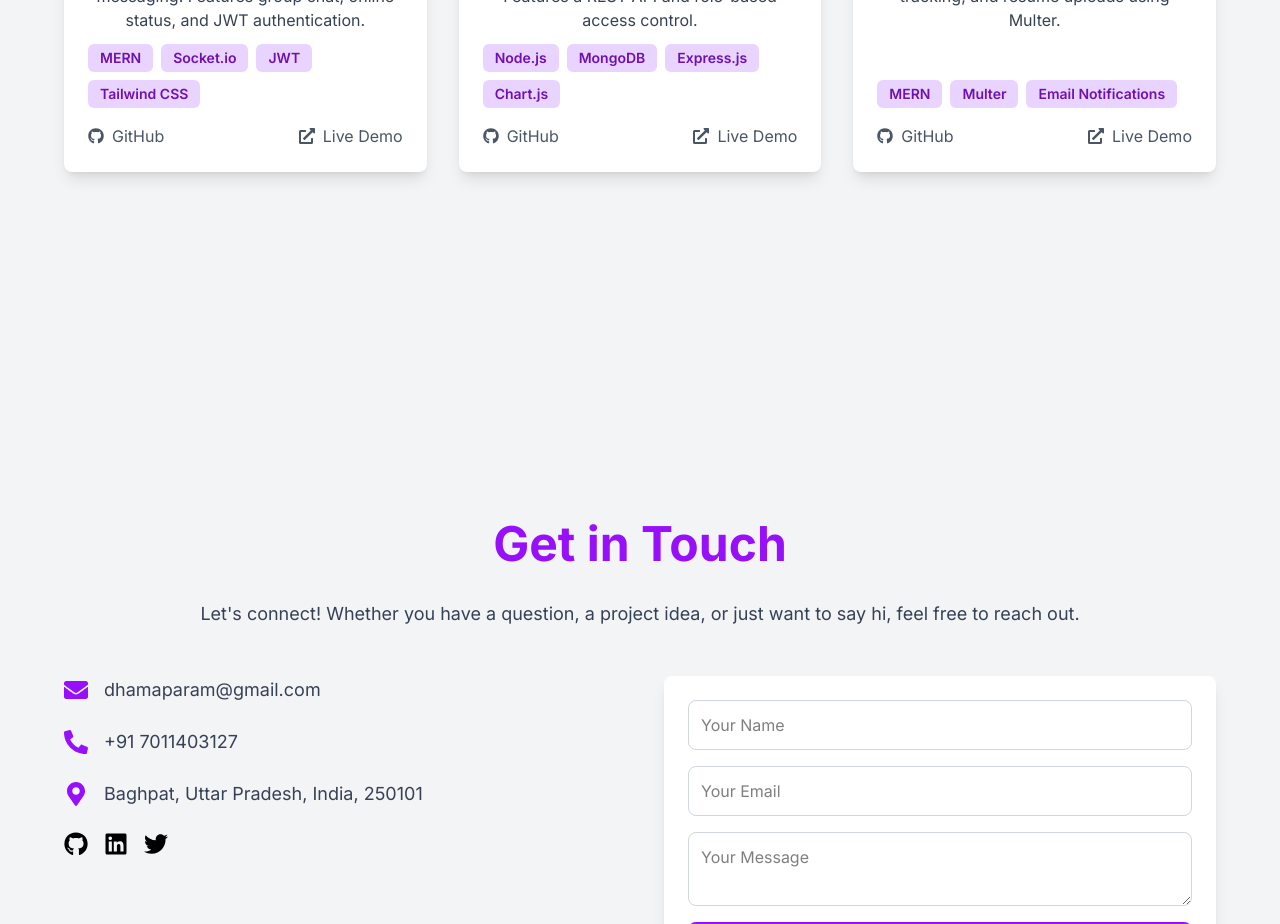
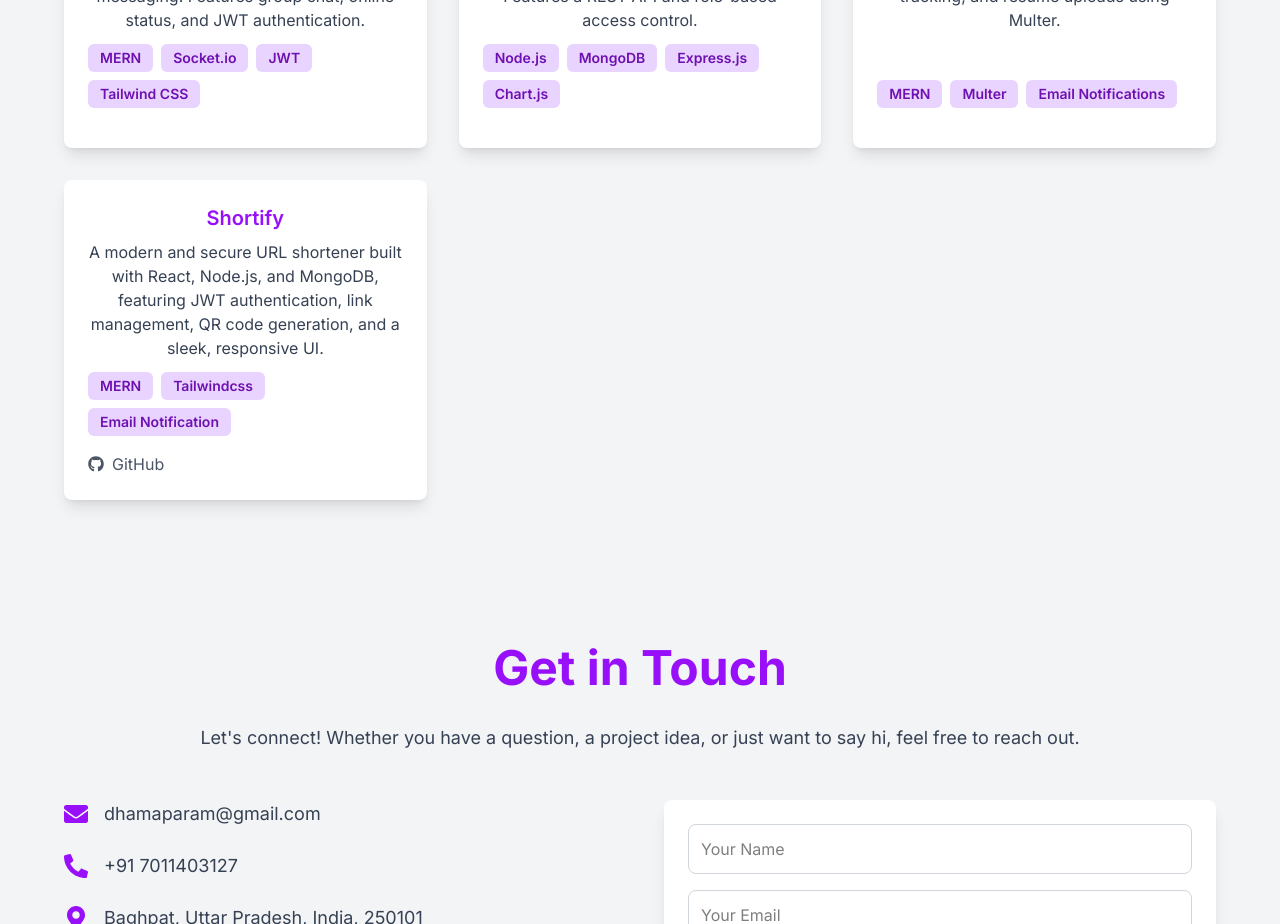
Before and after one commit to ParamDhama/new-portfolio, a React (Vite) app: page / in a window 1280 px wide. Shown: the part 1960-2884 px from the top of the page. Built offline with nearby package versions, Linux system fonts and the light colour scheme.

Commit message:
Add some data

```diff
--- a/src/components/Project.jsx
+++ b/src/components/Project.jsx
@@ -6,23 +6,23 @@ const projects = [
     title: "Real-Time Chat Application",
     description: "A real-time chat application built using MERN Stack and Socket.io for instant messaging. Features group chat, online status, and JWT authentication.",
     techStack: ["MERN", "Socket.io", "JWT", "Tailwind CSS"],
-    github: "https://github.com/your-github/chat-app",
-    live: "https://your-chat-app-demo.com",
   },
   {
     title: "Inventory Management System",
     description: "A system for tracking stock levels, managing orders, and automating alerts. Features a REST API and role-based access control.",
     techStack: ["Node.js", "MongoDB", "Express.js", "Chart.js"],
-    github: "https://github.com/your-github/inventory-app",
-    live: "https://your-inventory-demo.com",
   },
   {
     title: "Job Portal",
     description: "A job portal with role-based authentication, job postings, application tracking, and resume uploads using Multer.",
     techStack: ["MERN", "Multer", "Email Notifications"],
-    github: "https://github.com/your-github/job-portal",
-    live: "https://your-job-portal-demo.com",
   },
+  {
+    title: "Shortify",
+    description: "A modern and secure URL shortener built with React, Node.js, and MongoDB, featuring JWT authentication, link management, QR code generation, and a sleek, responsive UI.",
+    techStack: ["MERN", "Tailwindcss","Email Notification"],
+    github: "https://github.com/ParamDhama/shortify-frontend"
+  }
 ];
 
 const Project = () => {
@@ -85,12 +85,12 @@ const Project = () => {
 
               {/* Links */}
               <div className="mt-4 flex justify-between">
-                <a href={project.github} target="_blank" rel="noopener noreferrer" className="flex items-center text-gray-600 hover:text-purple-600">
+                {project.github && <a href={project.github} target="_blank" rel="noopener noreferrer" className="flex items-center text-gray-600 hover:text-purple-600">
                   <FaGithub className="mr-2" /> GitHub
-                </a>
-                <a href={project.live} target="_blank" rel="noopener noreferrer" className="flex items-center text-gray-600 hover:text-purple-600">
+                </a>}
+                {project.live && <a href={project.live} target="_blank" rel="noopener noreferrer" className="flex items-center text-gray-600 hover:text-purple-600">
                   <FaExternalLinkAlt className="mr-2" /> Live Demo
-                </a>
+                </a>}
               </div>
             </motion.div>
           ))}
```
